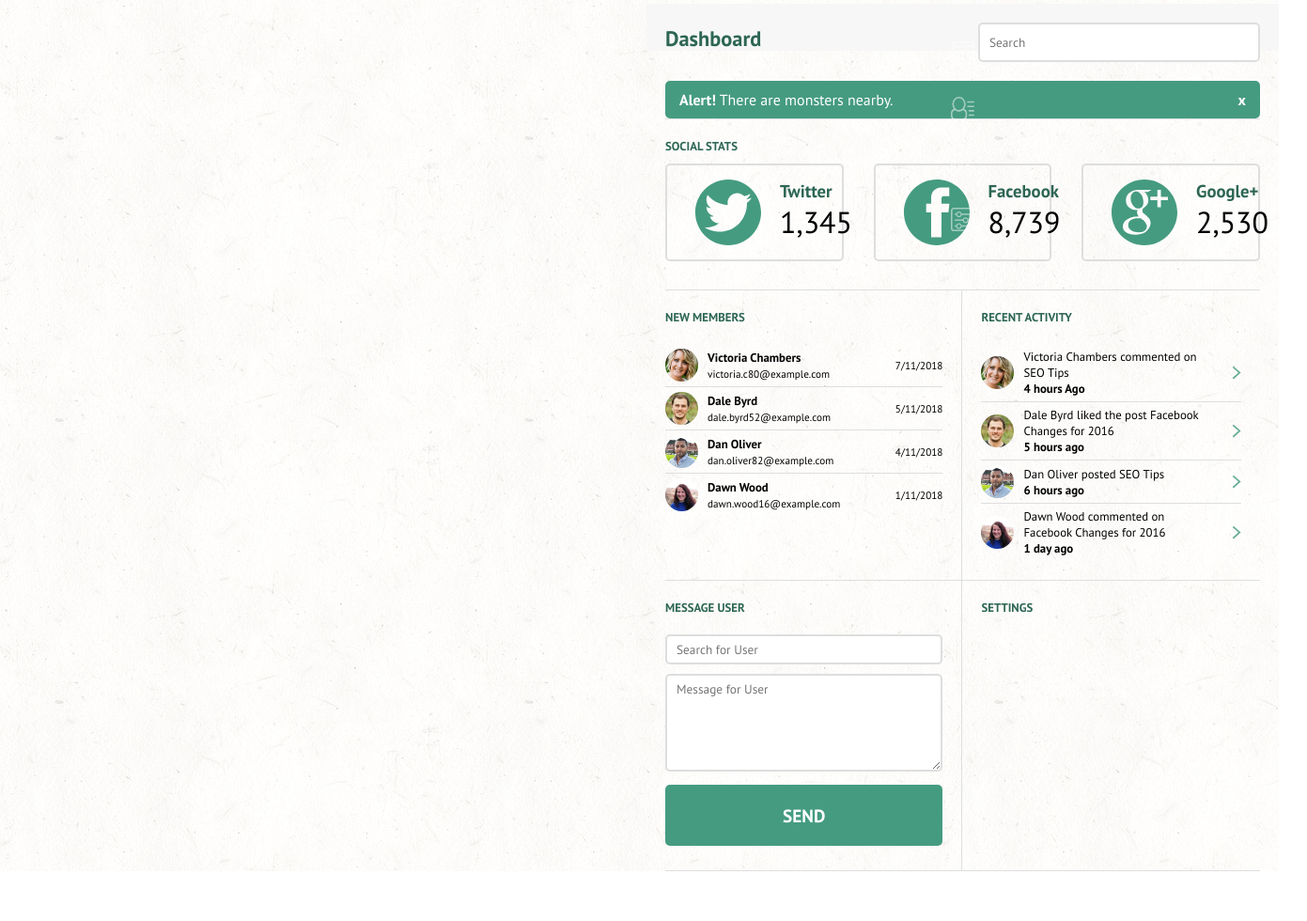
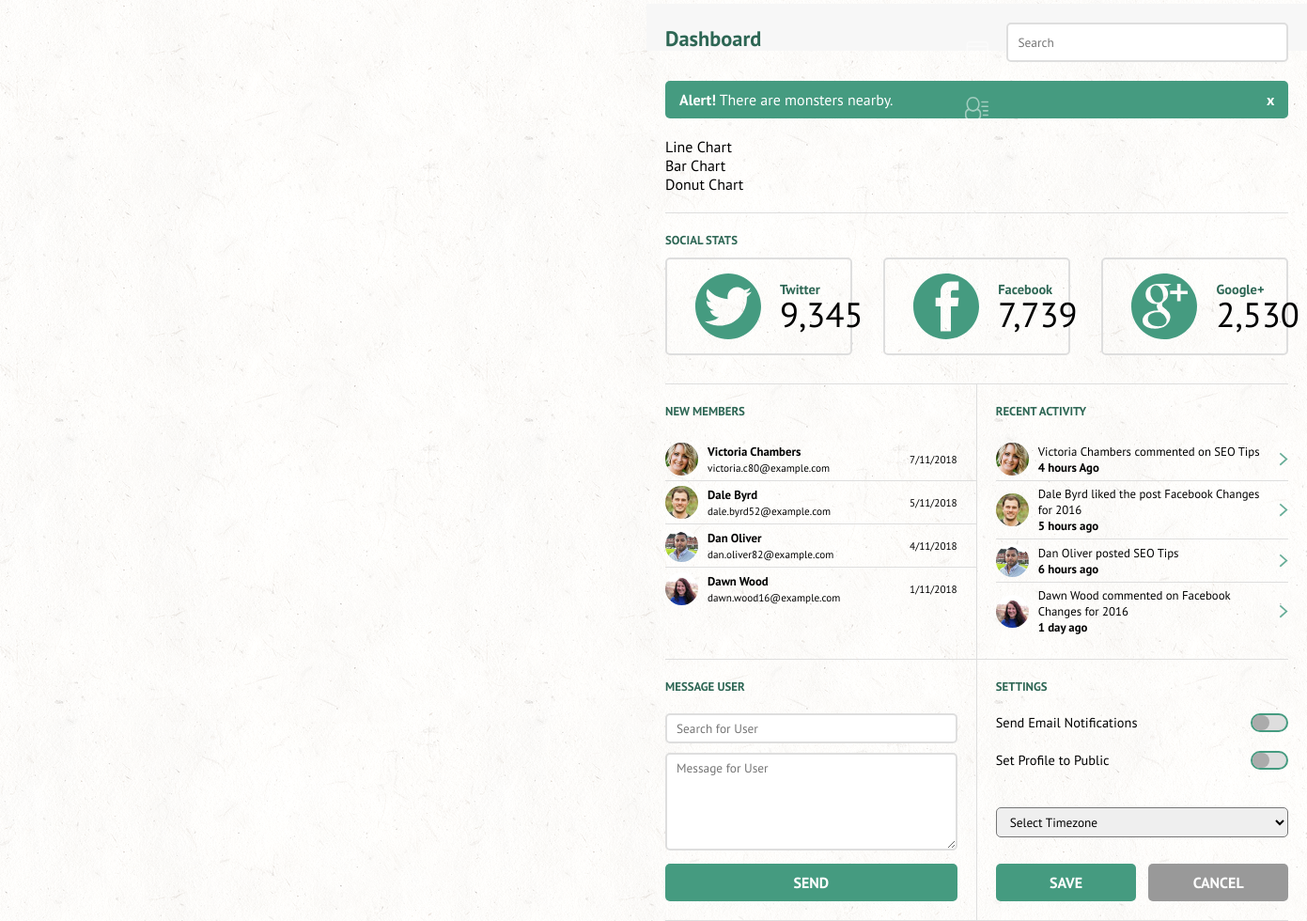
Before and after one commit to RachelTyJohnson/treehouse-fewd-project7, a plain HTML site: page index.html in a window 1280 px wide. Shown: the part 746-1726 px from the top of the page at 94% size, 1391 px wide, since content can reach past the window. Before the commit the page ends 1673 px from the top, so only its background shows below. Drawn offline with nearby package versions, Linux system fonts and the light colour scheme.

Commit message:
Settings widget

```diff
--- a/index.html
+++ b/index.html
@@ -31,7 +31,17 @@
         <p><strong>Alert!</strong> There are monsters nearby.</p>
         <span class="removealert"><strong>x</strong></span>
       </div>
-
+      <div class="charts">
+        <div class="line">
+          Line Chart
+        </div>
+        <div class="bar">
+          Bar Chart
+        </div>
+        <div class="donut">
+          Donut Chart
+        </div>
+      </div>
       <div class="social">
         <h2>Social Stats</h2>
         <div class="card-container">
@@ -39,14 +49,14 @@
             <img src="icons/icon-twitter.svg" />
             <div class="social-details">
               <h3>Twitter</h3>
-              <span>1,345</span>
+              <span>9,345</span>
             </div>
           </div>
           <div class="card">
             <img src="icons/icon-facebook.svg" />
             <div class="social-details">
               <h3>Facebook</h3>
-              <span>8,739</span>
+              <span>7,739</span>
             </div>
           </div>
           <div class="card">
@@ -131,26 +141,42 @@
             <img src="icons/arrow.svg" />
           </div>
         </div>
-
-
-
-
         <div class="message">
           <h2>Message User</h2>
           <input type="text" placeholder='Search for User' />
           <textarea rows="5" placeholder="Message for User"></textarea>
           <button id="messagebutton" type="submit">SEND</button>
         </div>
-
-
-
-
         <div class="settings">
           <h2>Settings</h2>
+          <div class="email">
+            <p>Send Email Notifications</p>
+            <label class="switch">
+              <input type="checkbox" />
+              <div></div>
+            </label>
+          </div>
+          <div class="public">
+            <p>Set Profile to Public</p>
+            <label class="switch">
+              <input type="checkbox" />
+              <div></div>
+            </label>
+          </div>
+          <select>
+            <option selected disabled hidden>Select Timezone</option>
+            <option>Northern Hemisphere</option>
+            <option>Southern Hemisphere</option>
+          </select>
+          <div class="buttons">
+            <button type="submit">Save</button>
+            <button type="reset">Cancel</button>
+          </div>
         </div>
       </div>
+  </div>
 
-    </main>
+  </main>
   </div>
   <script src="js/script.js"></script>
   <script src="https://cdnjs.cloudflare.com/ajax/libs/Chart.js/2.7.3/Chart.min.js"></script>
--- a/scss/_grid.scss
+++ b/scss/_grid.scss
@@ -30,7 +30,7 @@
     "newmembers" "recent" "message" "settings";
 
   @include desktop{
-    grid-template:1fr 1fr / 1fr 1fr;
+    grid-template-columns:1fr 1fr;
     grid-template-areas:
       "newmembers recent"
       "message settings";
--- a/scss/style.scss
+++ b/scss/style.scss
@@ -137,6 +137,11 @@ main{
     transition: opacity 0.3s linear;
   }
 
+  .charts{
+    padding: 20px 0;
+    display:grid;
+  }
+
   .social{
     padding:20px 0;
     border-top:1px $brand-color-mutual-darker solid;
@@ -152,15 +157,20 @@ main{
         border-radius:$borderradius;
         padding:15px 10px;
         display:flex;
+        align-items:center;
         justify-content: center;
         margin-bottom:10px;
+        h3{
+          font-size:0.9em;
+        }
         img{
           width:70px;
           height:70px;
           margin-right:20px;
         }
         span{
-          font-size:2em;
+          font-size:2.3em;
+          line-height:1;
         }
       }
       @include desktop{
@@ -199,7 +209,6 @@ main{
       display:flex;
       align-items:center;
       padding: 5px 0;
-      margin-right:20px;
       font-size:0.8em;
       &:not(:last-of-type){
         border-bottom:1px solid $brand-color-mutual-darker;
@@ -225,6 +234,9 @@ main{
           font-size:0.7rem;
         }
       }
+      @include desktop{
+        padding-right:20px;
+      }
     }
     .recent .actioncontainer{
       .details{
@@ -246,21 +258,26 @@ main{
         }
       }
     }
-
+    button{
+      width:100%;
+      border:0;
+      background-color:$brand-color-primary;
+      color:white;
+      border-radius:$borderradius;
+      font-weight:700;
+      text-transform: uppercase;
+      font-size:1em;
+      cursor:pointer;
+      transition:background-color 0.2s;
+      padding:10px;
+      &:hover{
+        background-color:$brand-color-darker;
+      }
+    }
     .message{
-      .sentalert,
-      .senderror{
-        @extend .alert;
-        margin-bottom:5px;
-        text-align:center;
-        display:none;
+      @include desktop{
+        padding-right:20px;
       }
-
-      .senderror{
-        background-color:darkred;
-      }
-
-      padding-right:20px;
       input,
       textarea{
         width:100%;
@@ -272,21 +289,72 @@ main{
           border-color: $brand-color-primary;
         }
       }
-      button{
+    }
+
+    .settings{
+      p{
+        font-size:0.9em;
+      }
+      .email,
+      .public{
+        display:flex;
+        margin-bottom:20px;
+      }
+
+      .switch {
+        margin-left:auto;
+        input {
+          position: absolute;
+          opacity: 0;
+        }
+        display: inline-block;
+        font-size: 20px;
+        height: 1em;
+        width: 2em;
+        border:2px solid $brand-color-primary;
+        background: $brand-color-mutual-darker;
+        border-radius: 1em;
+        div {
+          height: 100%;
+          width:50%;
+          border-radius: 1em;
+          background: #FFF;
+          -webkit-transition: all 300ms;
+          -moz-transition: all 300ms;
+          transition: all 300ms;
+        }
+        input + div{
+          background-color:darken($brand-color-mutual-darker, 20%);
+        }
+        input:checked + div {
+          -webkit-transform: translate3d(100%, 0, 0);
+          -moz-transform: translate3d(100%, 0, 0);
+          transform: translate3d(100%, 0, 0);
+          background-color:$brand-color-primary;
+        }
+      }
+
+      select{
         width:100%;
-        border:0;
-        background-color:$brand-color-primary;
-        color:white;
+        padding:5px 10px;
         border-radius:$borderradius;
-        padding:20px;
-        font-weight:700;
-        font-size:1.2em;
-        cursor:pointer;
-        transition:background-color 0.2s;
-        &:hover{
-          background-color:$brand-color-darker;
+        margin-top:20px;
+      }
+      .buttons{
+        margin-top:28px;
+        display:flex;
+        justify-content: space-between;
+        button{
+          width:48%;
+          &[type="reset"]{
+            background-color:#999;
+            &:hover{
+              background-color:#555;
+            }
+          }
         }
       }
     }
+
   }
 }
```
Also changed, not shown: css/style.css, 1 other file.
